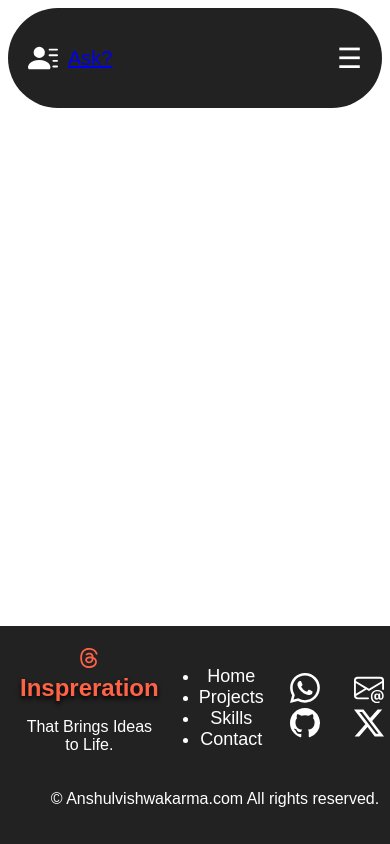
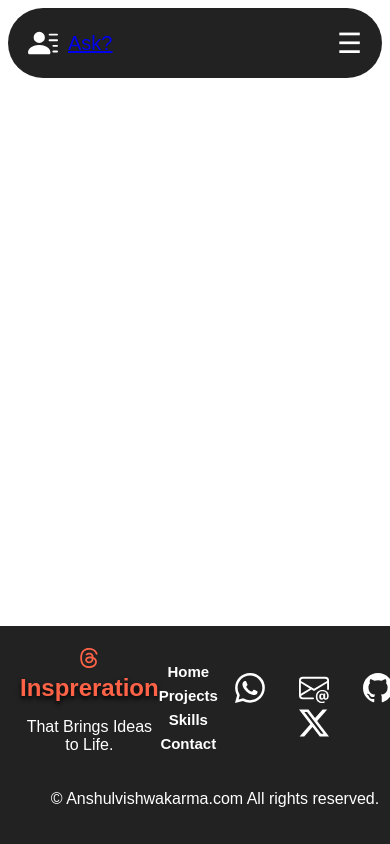
Before and after one commit to AnshulVishwakarma9/My-portfolio-website-, a plain HTML site: page index.html in a window 390 px wide. Drawn offline with Linux system fonts and the light colour scheme.

Commit message:
responsive

```diff
--- a/index.html
+++ b/index.html
@@ -83,36 +83,37 @@
           </svg>Inspreration</h2>
         <p>That Brings Ideas to Life.</p>
       </div>
-      <div class="pages">
-        <ul>
-          <li><a href="#home">Home</a></li>
-          <li><a href="#about">Projects</a></li>
-          <li><a href="#services">Skills</a></li>
-          <li><a href="#contact">Contact</a></li>
-        </ul>
-      </div>
+      <!-- social media pages -->
+      <ul class="footer-pages">
+        <li><a href="#home">Home</a></li>
+        <li><a href="#about">Projects</a></li>
+        <li><a href="#services">Skills</a></li>
+        <li><a href="#contact">Contact</a></li>
+      </ul>
+
+
       <div class="social-icons">
-        <a href="https://wa.me/8962407636?text=Hello%20Anshul%2C%20I%20want%20to%20contact%20you
+        <a  class="iconHover" href="https://wa.me/8962407636?text=Hello%20Anshul%2C%20I%20want%20to%20contact%20you
 " target="_blank"><svg xmlns="http://www.w3.org/2000/svg" width="30" height="30" fill="currentColor"
             class="bi bi-whatsapp" viewBox="0 0 16 16">
             <path
               d="M13.601 2.326A7.85 7.85 0 0 0 7.994 0C3.627 0 .068 3.558.064 7.926c0 1.399.366 2.76 1.057 3.965L0 16l4.204-1.102a7.9 7.9 0 0 0 3.79.965h.004c4.368 0 7.926-3.558 7.93-7.93A7.9 7.9 0 0 0 13.6 2.326zM7.994 14.521a6.6 6.6 0 0 1-3.356-.92l-.24-.144-2.494.654.666-2.433-.156-.251a6.56 6.56 0 0 1-1.007-3.505c0-3.626 2.957-6.584 6.591-6.584a6.56 6.56 0 0 1 4.66 1.931 6.56 6.56 0 0 1 1.928 4.66c-.004 3.639-2.961 6.592-6.592 6.592m3.615-4.934c-.197-.099-1.17-.578-1.353-.646-.182-.065-.315-.099-.445.099-.133.197-.513.646-.627.775-.114.133-.232.148-.43.05-.197-.1-.836-.308-1.592-.985-.59-.525-.985-1.175-1.103-1.372-.114-.198-.011-.304.088-.403.087-.088.197-.232.296-.346.1-.114.133-.198.198-.33.065-.134.034-.248-.015-.347-.05-.099-.445-1.076-.612-1.47-.16-.389-.323-.335-.445-.34-.114-.007-.247-.007-.38-.007a.73.73 0 0 0-.529.247c-.182.198-.691.677-.691 1.654s.71 1.916.81 2.049c.098.133 1.394 2.132 3.383 2.992.47.205.84.326 1.129.418.475.152.904.129 1.246.08.38-.058 1.171-.48 1.338-.943.164-.464.164-.86.114-.943-.049-.084-.182-.133-.38-.232" />
           </svg></a>
-        <a href="https://mail.google.com/mail/?view=cm&fs=1&to=anshulvishwkarma58@gmail.com
-" target="_blank"><svg xmlns="http://www.w3.org/2000/svg" width="30" height="30" fill="currentColor" class="bi bi-envelope-at"
-            viewBox="0 0 16 16">
+        <a   class="iconHover" href="https://mail.google.com/mail/?view=cm&fs=1&to=anshulvishwkarma58@gmail.com
+" target="_blank"><svg xmlns="http://www.w3.org/2000/svg" width="30" height="30" fill="currentColor"
+            class="bi bi-envelope-at" viewBox="0 0 16 16">
             <path
               d="M2 2a2 2 0 0 0-2 2v8.01A2 2 0 0 0 2 14h5.5a.5.5 0 0 0 0-1H2a1 1 0 0 1-.966-.741l5.64-3.471L8 9.583l7-4.2V8.5a.5.5 0 0 0 1 0V4a2 2 0 0 0-2-2zm3.708 6.208L1 11.105V5.383zM1 4.217V4a1 1 0 0 1 1-1h12a1 1 0 0 1 1 1v.217l-7 4.2z" />
             <path
               d="M14.247 14.269c1.01 0 1.587-.857 1.587-2.025v-.21C15.834 10.43 14.64 9 12.52 9h-.035C10.42 9 9 10.36 9 12.432v.214C9 14.82 10.438 16 12.358 16h.044c.594 0 1.018-.074 1.237-.175v-.73c-.245.11-.673.18-1.18.18h-.044c-1.334 0-2.571-.788-2.571-2.655v-.157c0-1.657 1.058-2.724 2.64-2.724h.04c1.535 0 2.484 1.05 2.484 2.326v.118c0 .975-.324 1.39-.639 1.39-.232 0-.41-.148-.41-.42v-2.19h-.906v.569h-.03c-.084-.298-.368-.63-.954-.63-.778 0-1.259.555-1.259 1.4v.528c0 .892.49 1.434 1.26 1.434.471 0 .896-.227 1.014-.643h.043c.118.42.617.648 1.12.648m-2.453-1.588v-.227c0-.546.227-.791.573-.791.297 0 .572.192.572.708v.367c0 .573-.253.744-.564.744-.354 0-.581-.215-.581-.8Z" />
           </svg></a>
-        <a href="https://github.com/AnshulVishwakarma9"  target="_blank"><svg xmlns="http://www.w3.org/2000/svg" width="30" height="30"
-            fill="currentColor" class="bi bi-github" viewBox="0 0 16 16">
+        <a  class="iconHover" href="https://github.com/AnshulVishwakarma9" target="_blank"><svg xmlns="http://www.w3.org/2000/svg"
+            width="30" height="30" fill="currentColor" class="bi bi-github" viewBox="0 0 16 16">
             <path
               d="M8 0C3.58 0 0 3.58 0 8c0 3.54 2.29 6.53 5.47 7.59.4.07.55-.17.55-.38 0-.19-.01-.82-.01-1.49-2.01.37-2.53-.49-2.69-.94-.09-.23-.48-.94-.82-1.13-.28-.15-.68-.52-.01-.53.63-.01 1.08.58 1.23.82.72 1.21 1.87.87 2.33.66.07-.52.28-.87.51-1.07-1.78-.2-3.64-.89-3.64-3.95 0-.87.31-1.59.82-2.15-.08-.2-.36-1.02.08-2.12 0 0 .67-.21 2.2.82.64-.18 1.32-.27 2-.27s1.36.09 2 .27c1.53-1.04 2.2-.82 2.2-.82.44 1.1.16 1.92.08 2.12.51.56.82 1.27.82 2.15 0 3.07-1.87 3.75-3.65 3.95.29.25.54.73.54 1.48 0 1.07-.01 1.93-.01 2.2 0 .21.15.46.55.38A8.01 8.01 0 0 0 16 8c0-4.42-3.58-8-8-8" />
           </svg></a>
-        <a href="https://twitter.com"  target="_blank"><svg xmlns="http://www.w3.org/2000/svg" width="30" height="30" fill="currentColor"
-            class="bi bi-twitter-x" viewBox="0 0 16 16">
+        <a  class="iconHover" href="https://twitter.com" target="_blank"><svg xmlns="http://www.w3.org/2000/svg" width="30" height="30"
+            fill="currentColor" class="bi bi-twitter-x" viewBox="0 0 16 16">
             <path
               d="M12.6.75h2.454l-5.36 6.142L16 15.25h-4.937l-3.867-5.07-4.425 5.07H.316l5.733-6.57L0 .75h5.063l3.495 4.633L12.601.75Zm-.86 13.028h1.36L4.323 2.145H2.865z" />
           </svg></a>
--- a/style.css
+++ b/style.css
@@ -8,7 +8,7 @@
      font-family: Arial, sans-serif;
      font-size: 20px;
      border-radius: 100px;
-     height: 80px;
+     height: 50px;
  }
 
 
@@ -26,7 +26,9 @@
 
  ul li a:hover {
      color: #ff9800;
+
 }
+
 
  ul li button {
      background: none;
@@ -132,6 +134,7 @@
  .social-icons a:hover {
      color: #ff9800;
      background-color: #444;
+
 }
 
 
@@ -143,25 +146,22 @@
      font: inherit;
      padding: 0;
  }
-
- .pages {
+ .footer-pages {
   list-style: none;
-     display: flex;
-     flex-direction: column;
-     gap: 10px;
+  margin: 0;
+  padding: 0;
 }
 
- .pages ul li a {
-     color: white;
-     text-decoration: none;
-     font-size: large;
-
+.footer-pages li {
+  margin: 6px 0;
 }
 
- .pages ul li a:hover {
-     text-decoration: underline;
+.footer-pages a {
+  text-decoration: none;
+  font-size: 15px;
+  font-weight: 600;
+  transition: 0.2s ease;
 }
-
  .tag h2 {
      margin: 0;
      font-size: 24px;
```
Lines whose indentation alone changed are shown as unchanged.
